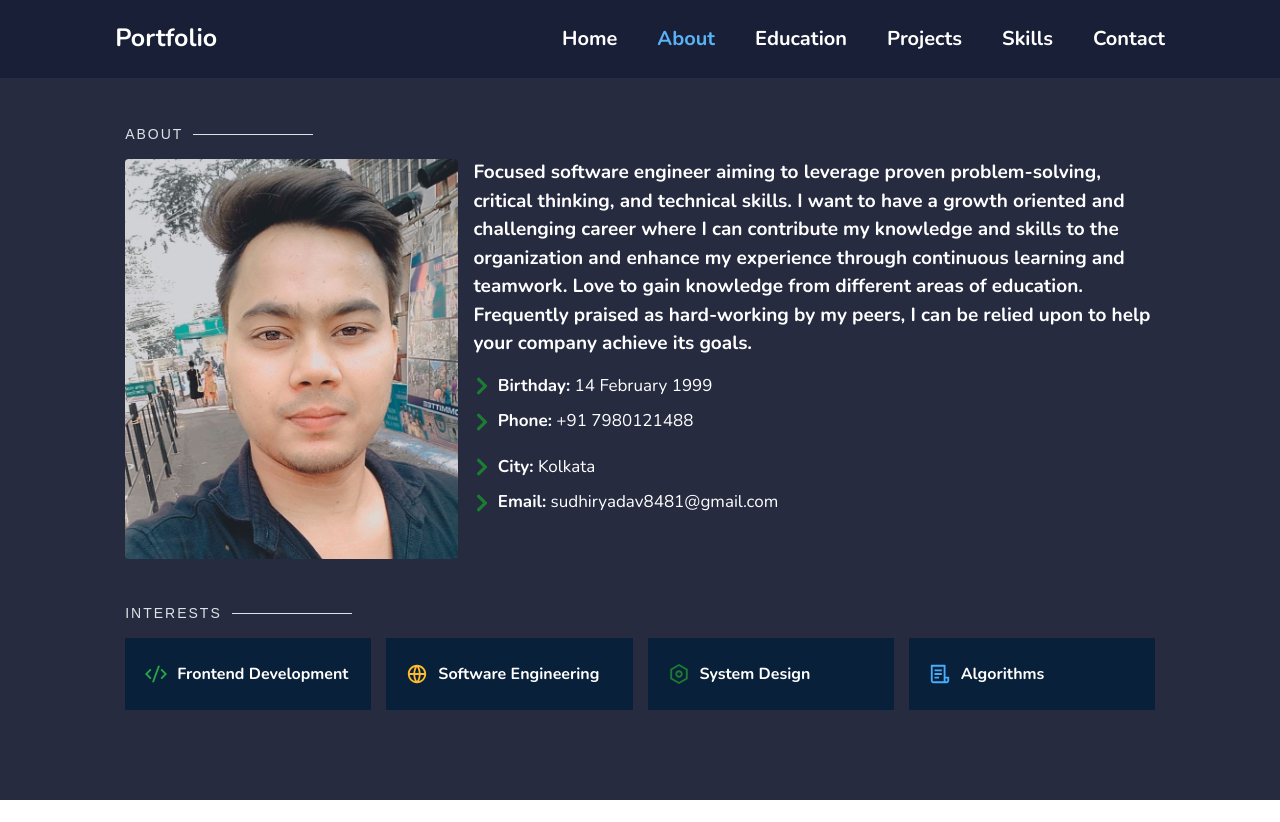
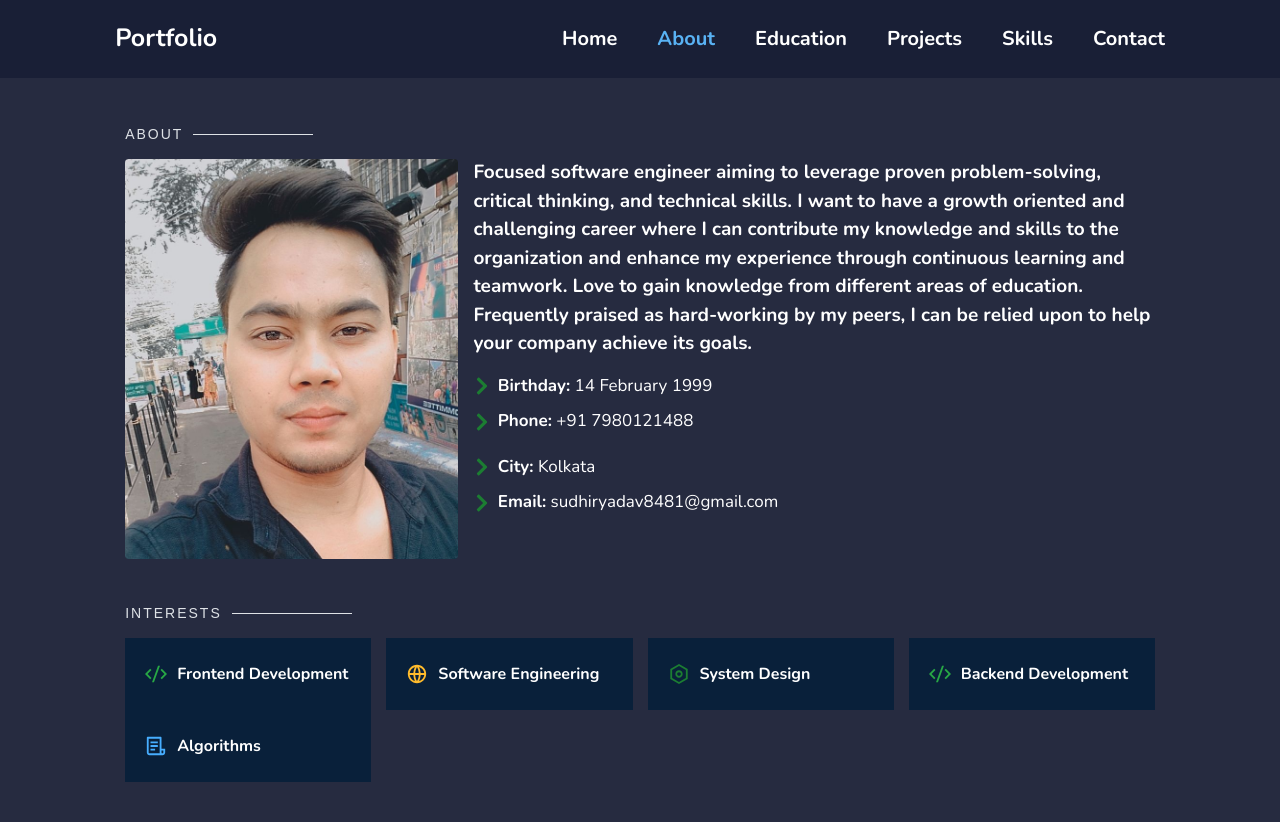
Before and after one commit to sudhir-code/Portfolio-Website, a React (Create React App) app: page /about in a window 1280 px wide. Before the commit the page ends 800 px from the top, so only its background shows below. Built offline with nearby package versions, Linux system fonts and the light colour scheme.

Commit message:
Update index.jsx

```diff
--- a/src/Components/Container/About/index.jsx
+++ b/src/Components/Container/About/index.jsx
@@ -80,6 +80,13 @@ function About() {
 
   <Col lg={3} md ={4} className=" mt-4 mt-md-0">
     <div className="icon-box">
+    <RiCodeSSlashFill  style={{color: "#28a745"}} className='ri'/>
+      <h3>Backend Development</h3>
+    </div>
+  </Col>
+
+  <Col lg={3} md ={4} className=" mt-4 mt-md-0">
+    <div className="icon-box">
       <RiFileList3Line style={{color: "#47aeff"}} className='ri'/>
       <h3>Algorithms</h3>
     </div>
```
